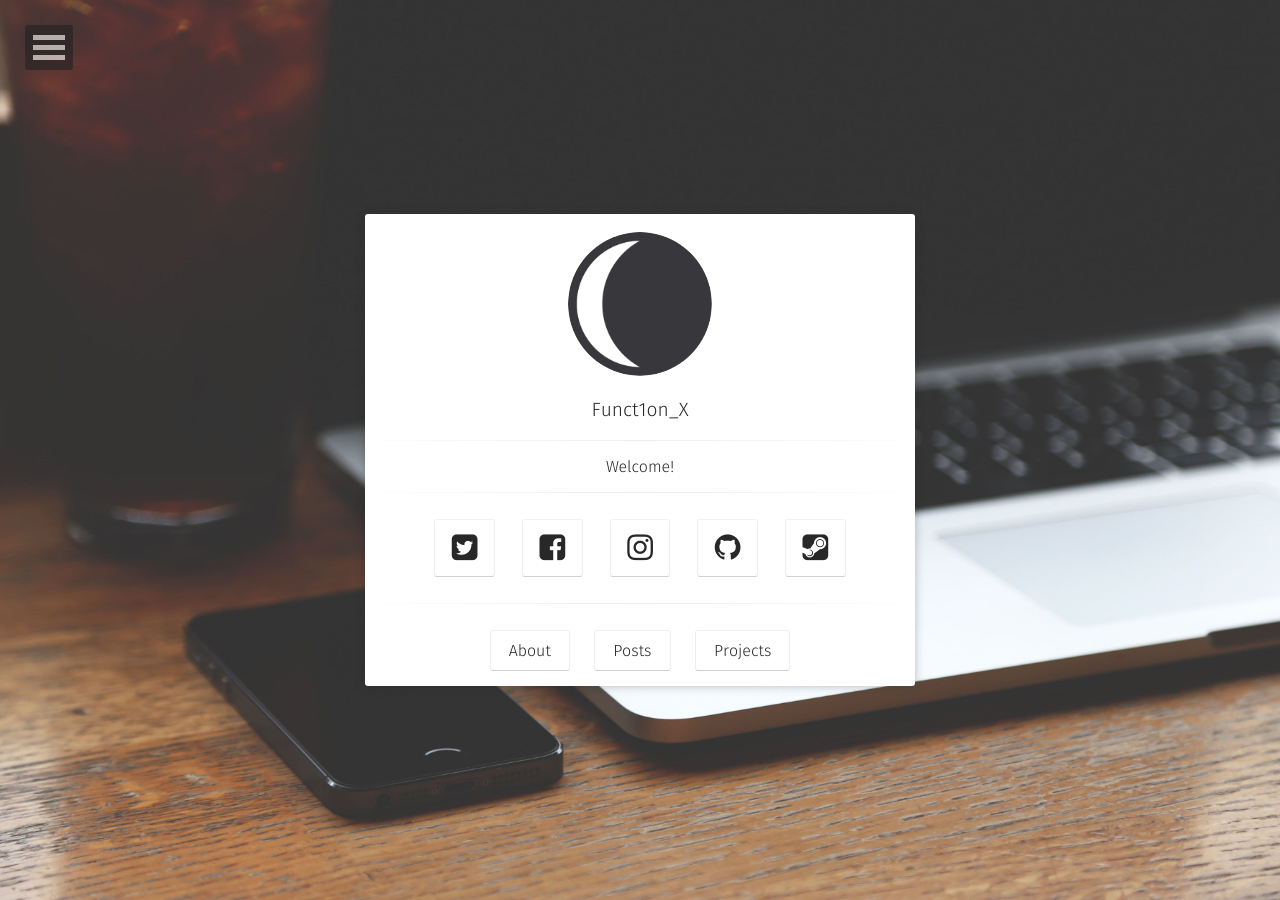
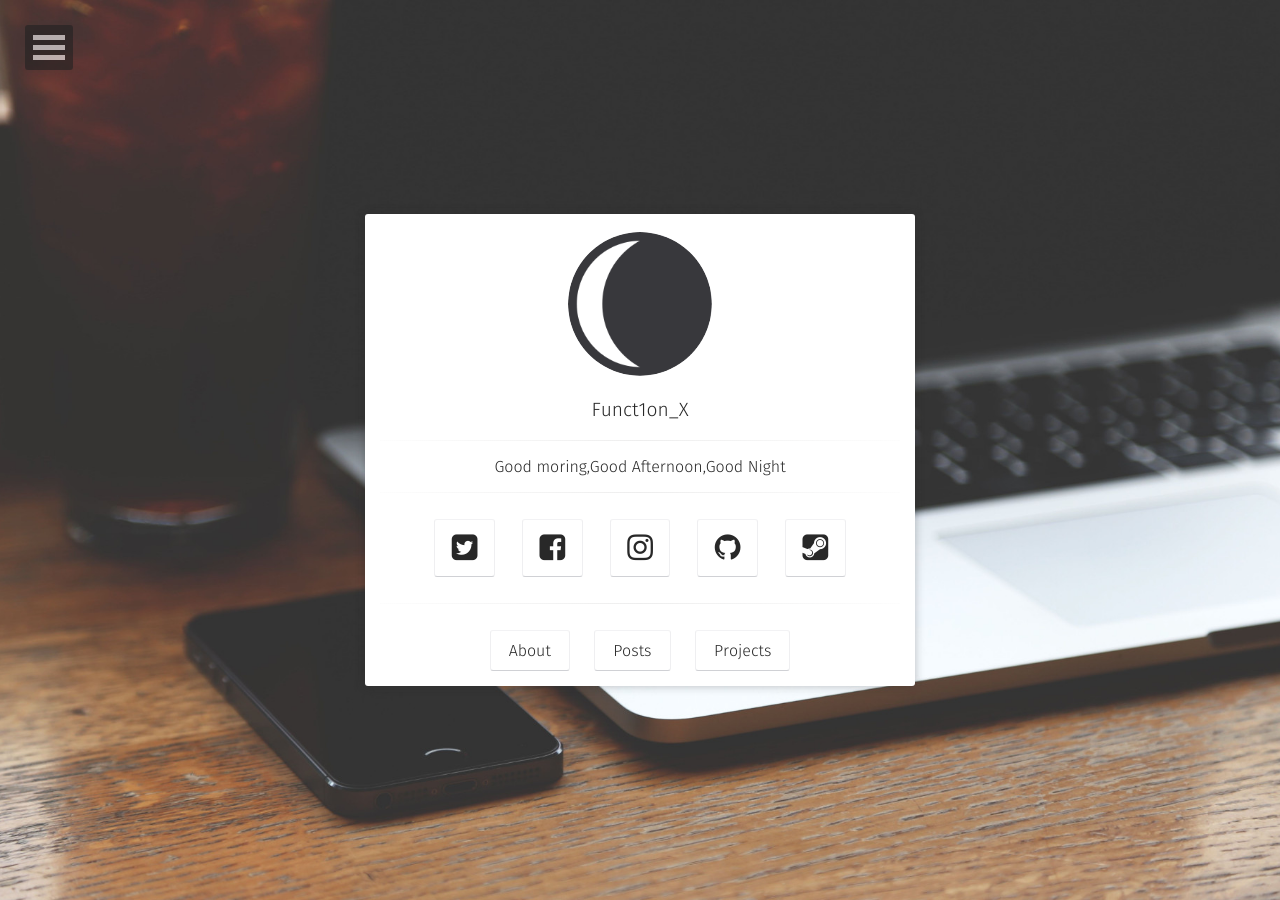
Before and after one commit to funct1onx/funct1onx.github.com, a Jekyll site: the page built from index.html, in a window 1280 px wide. Built offline with Jekyll 4.4.1, drawn with Linux system fonts in a browser that asks for light colours; some web fonts are replaced.

Commit message:
Update _config.yml

```diff
--- a/_config.yml
+++ b/_config.yml
@@ -1,7 +1,7 @@
 # Site
 title:              Funct1on_X
-bio:                'Welcome!'
-description:        "Good moring,Good Afternoon,Good Night"
+bio:                'Good moring,Good Afternoon,Good Night'
+description:        "Welcome"
 reading_time:       true
 words_per_minute:   200
 logo:               'assets/img/logo.png'
```
